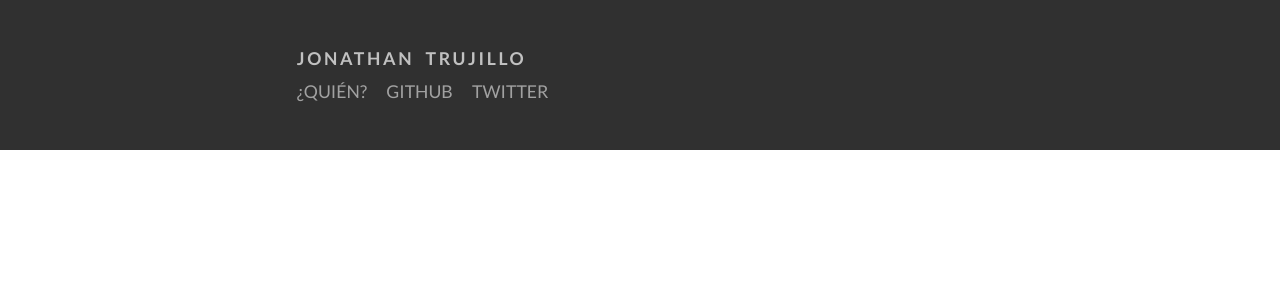
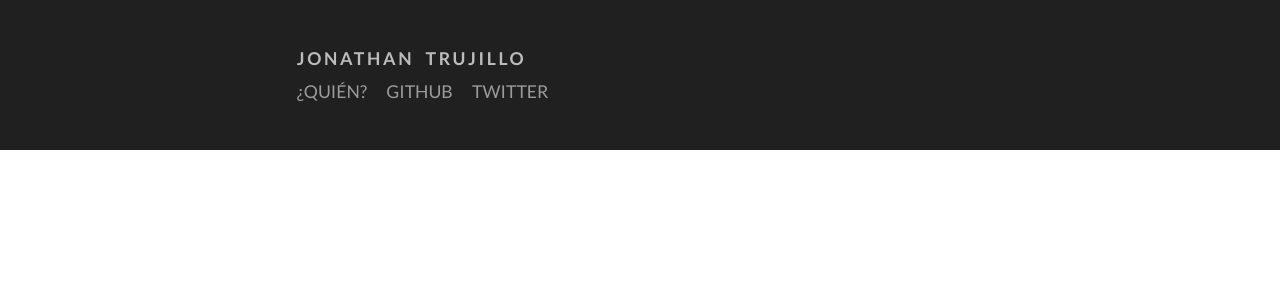
Before and after one commit to albertogg/jonotrujillo.github.io, a Jekyll site: the page built from index.html, in a window 1280 px wide. Shown: the top 300 px of the page. Built offline with Jekyll 4.4.1, drawn with Linux system fonts in a browser that asks for light colours; Markdown is read by kramdown in place of the engine named in the settings.

Commit message:
header color

```diff
--- a/css/main.css
+++ b/css/main.css
@@ -57,7 +57,7 @@ h2{font-size:1.15em;margin:2em 0 1em}
 ol,p,ul{margin:1em 0}
 .content{margin:2em auto;max-width:33em}
 #header,#content{padding:0 1em}
-#header{background:#303030;overflow:auto;}
+#header{background:#202020;overflow:auto;}
 #header h1,#header nav{font-size:.85em;text-transform:uppercase}
 #header h1{color:rgba(255,255,255,0.7);letter-spacing:.15em;word-spacing:.3em}
 #header nav{color:rgba(255,255,255,0.55);}
--- a/css/main.styl
+++ b/css/main.styl
@@ -46,7 +46,7 @@ ol, p, ul
 	padding 0 1em
 
 #header
-	background #303030
+	background #202020
 	overflow auto
 
 	h1, nav
```
